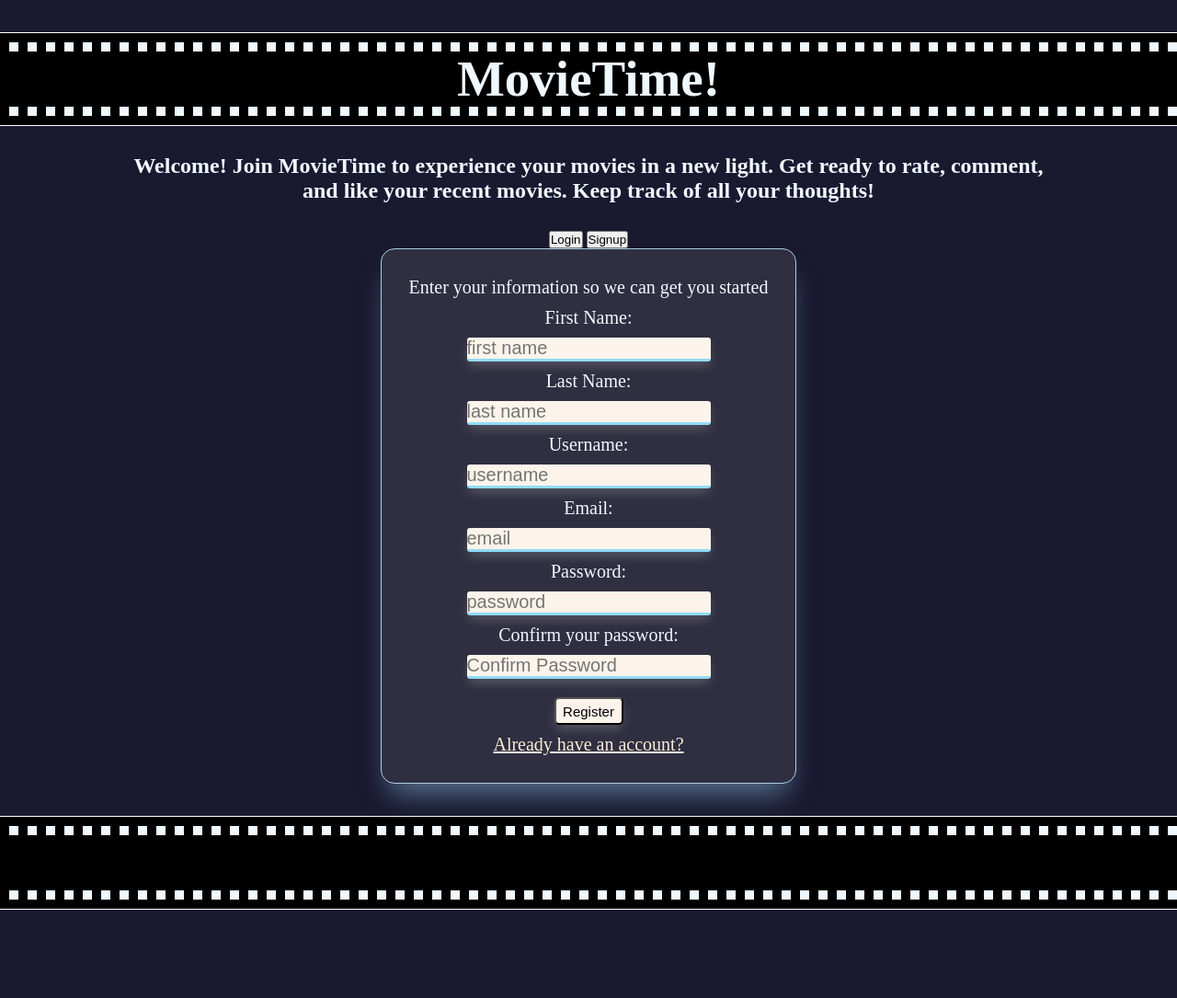
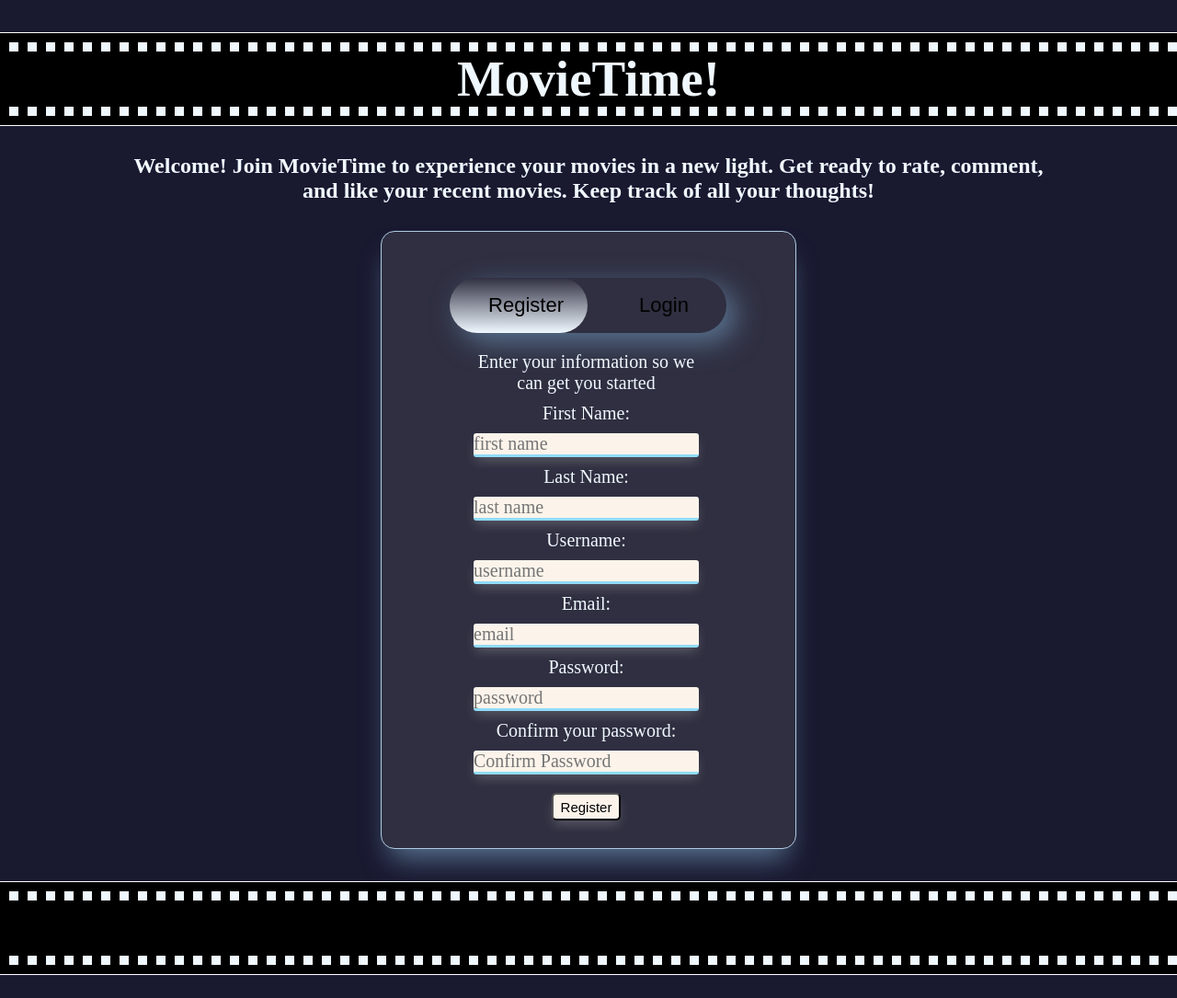
Before and after one commit to Lexx426/MovieTime, a Flask app: page / in a window 1280 px wide. Shown: the whole page at 92% size. After the commit the page ends 1060 px from the top, so only its background shows below. Run offline with Flask 2, Linux system fonts and the light colour scheme.

Commit message:
updated login/reg page to inclue javascript that creates a sliding transition from one form to the other form.

```diff
--- a/flask_app/controllers/user_controller.py
+++ b/flask_app/controllers/user_controller.py
@@ -8,3 +8,7 @@ bcrypt = Bcrypt (app)
 @app.route('/')
 def index():
     return render_template('index.html')
+
+@app.route('/home')
+def home():
+    return render_template('home.html')
--- a/flask_app/static/css/index.css
+++ b/flask_app/static/css/index.css
@@ -33,26 +33,10 @@ p{
     padding-bottom: 10px;
 }
 
-#registration{
-    display: flex;
-    flex-direction:column;
-    border: 1px solid rgb(174, 203, 226);
-    box-shadow: rgb(90, 116, 145) 0px 20px 30px -10px;
-    align-items: center;
-    padding-top: 30px;
-    padding-bottom: 30px;
-    background-color: rgb(47, 47, 65);
-    width: 450px;
-    font-size: 20px;
-    text-align: center;
-    border-radius: 15px;
-    position: relative;
-    z-index: 1;
-}
-
 
 input {
     font-size: 20px;
+    font-family: 'Times New Roman', Times, serif;
     border: none;
     margin-top: 10px;
     margin-bottom: 10px;
@@ -71,11 +55,6 @@ input {
     background-color: rgb(252, 244, 235);
     box-shadow: rgba(241, 241, 245, 0.25) 0px 6px 12px -2px, rgba(0, 0, 0, 0.3) 0px 3px 7px -3px;
     cursor: pointer;
-}
-
-#registration a {
-    padding-top: 10px;
-    color: antiquewhite;
 }
 
 #film{
@@ -116,11 +95,11 @@ input {
 
 }
 
-#login{
-    opacity: 0;
-    display: flex;
-    flex-direction:column;
-    position: absolute;
+
+
+.container{
+    /* display: flex;
+    flex-direction:column; */
     border: 1px solid rgb(174, 203, 226);
     box-shadow: rgb(90, 116, 145) 0px 20px 30px -10px;
     align-items: center;
@@ -131,5 +110,71 @@ input {
     font-size: 20px;
     text-align: center;
     border-radius: 15px;
+    position: relative;
+    overflow: hidden;
+    /* z-index: 1; */
+}
+
+.btn {
+    height: 60px;
+    width: 300px;
+    margin: 20px auto;
+    box-shadow: 10px 10px 30px rgb(90, 116, 145);
+    border-radius: 50px;
+    display: flex;
+    justify-content: space-around;
+    align-items: center;
+}
+
+.login,
+.signup {
+    font-size: 22px;
+    background-color: transparent;
+    border: none;
+    position: relative;
+}
+
+
+
+.slider{
+    height: 60px;
+    width:150px;
+    border-radius: 50px;
+    background-image: linear-gradient(var(--med-purple), var(--font-color));
+    top: 50px;
+    left:74px;
+    position: absolute;
+    transition: all 0.5s ease-in-out;
+}
+
+.moveslider{
+    left: 224.5px;
+}
+
+.form-section{
+    display: flex;
+    position: relative;
+    transition: all 0.5s ease-in-out;
+    left: 0px;
+}
+
+.form-section-move{
+    left: -465px;
+}
+
+#registration,
+#login {
+    height: 100%;
+    width: 500px;
+    display: flex;
+    flex-direction: column;
+    align-items: center;
+    justify-content: center;
+    padding: 0px 40px;
+}
+
+#registration{
+    margin-right: 150px;
+    padding-left: 100px;
 
 }
--- /dev/null
+++ b/flask_app/static/javascript/index.js
@@ -0,0 +1,16 @@
+var signup = document.querySelector(".signup");
+var login = document.querySelector(".login");
+var slider = document.querySelector(".slider");
+var formSection = document.querySelector(".form-section");
+
+login.addEventListener("click", () =>{
+    slider.classList.add("moveslider");
+    formSection.classList.add("form-section-move");
+}
+);
+
+
+signup.addEventListener("click", () =>{
+    slider.classList.remove("moveslider");
+    formSection.classList.remove("form-section-move");
+});
--- a/flask_app/templates/index.html
+++ b/flask_app/templates/index.html
@@ -13,13 +13,15 @@
     </div>
 
     <h2> Welcome! Join MovieTime to experience your movies in a new light. Get ready to rate, comment, and like your recent movies. Keep track of all your thoughts!</h2>
+    <div class="container">
         <div class="slider"></div>
         <div class="btn">
+            <button class="signup">Register</button>
             <button class="login">Login</button>
-        <button class="signup">Signup</button>
+            <!-- <button class="signup">Signup</button> -->
         </div>
-    <div id="form-section">
-        <div >
+        <div class="form-section">
+            <!-- <div > -->
                 <form id="registration">
                     <p> Enter your information so we can get you started</p>
                     {% with messages = get_flashed_messages(category_filter=['register']) %}
@@ -44,10 +46,9 @@
                     <label for="c-password"> Confirm your password:</label>
                     <input type="password" id="confirm" placeholder="Confirm Password">
                     <button type="submit"> Register</button>
-                <a href=""> Already have an account?</a>
                 </form>
-        </div>
-        <div>
+            <!-- </div> -->
+            <!-- <div> -->
                 <form id="login">
                     <p> Login </p>
                     <label for="email"> Email:</label>
@@ -55,9 +56,11 @@
                     <label for="password"> Password: </label>
                     <input type="password" placeholder="password" name="password">
                 </form>
+            <!-- </div> -->
         </div>
     </div>
     <div id="film">
     </div>
+    <script src="../static/javascript/index.js"></script>
 </body>
 </html>
```
Lines whose indentation alone changed are shown as unchanged.
